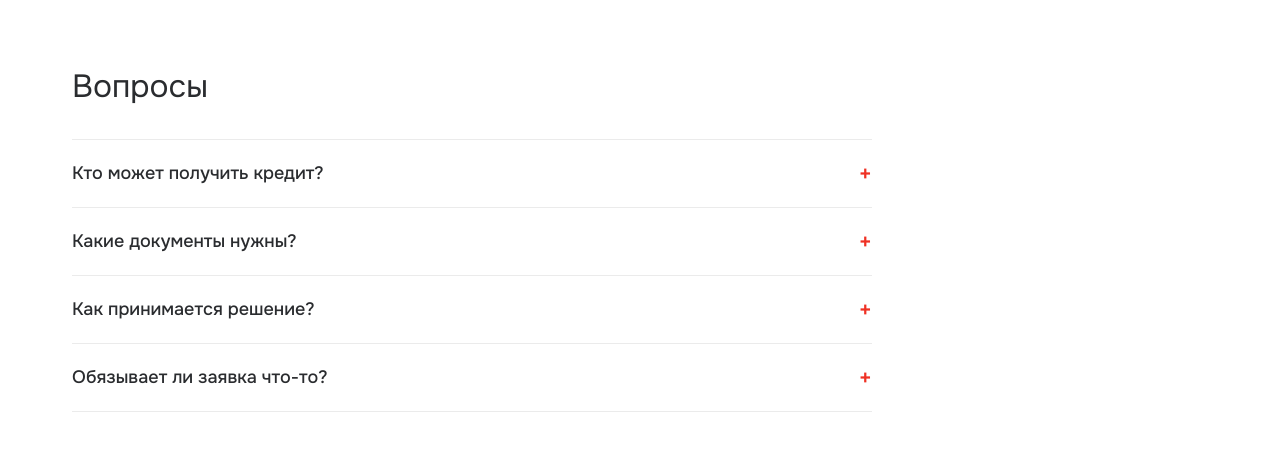
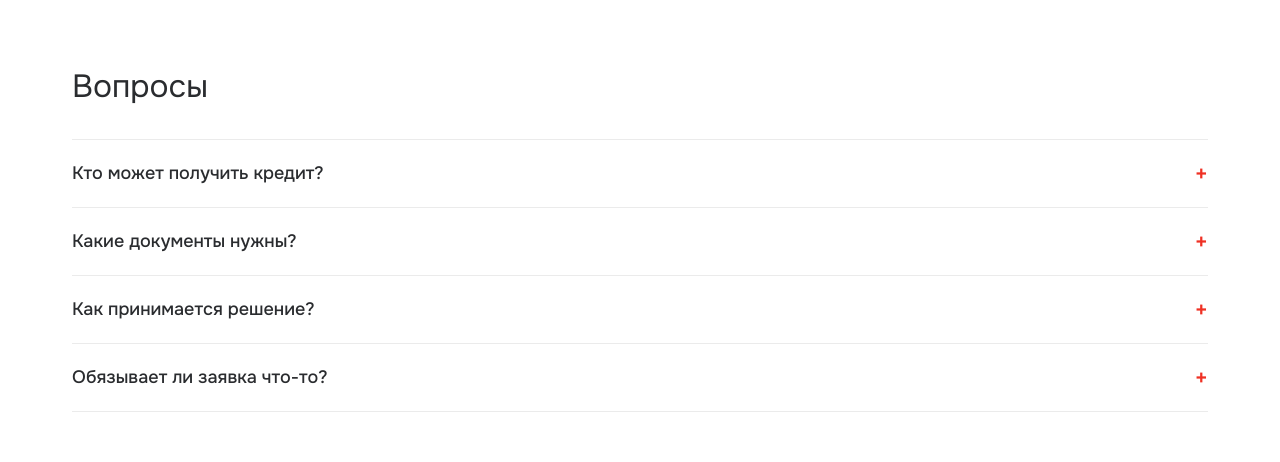
Before and after one commit to lasagna67/lasagna, a Next.js app in the folder frontend/: page / in a window 1280 px wide. Shown: the part 2280-2742 px from the top of the page. Built offline with nearby package versions, Linux system fonts and the light colour scheme; no server answers.

Commit message:
frontend: full-width FAQ section on landing

```diff
--- a/frontend/components/landing/faq.tsx
+++ b/frontend/components/landing/faq.tsx
@@ -24,7 +24,7 @@ export function Faq() {
     <section id="faq" className="scroll-mt-24">
       <Container>
         <h2 className="text-promo-m">Вопросы</h2>
-        <div className="mt-8 max-w-[800px] border-t border-black/8">
+        <div className="mt-8 border-t border-black/8">
           {questions.map(({ q, a }) => (
             <details key={q} className="group border-b border-black/8">
               <summary className="flex cursor-pointer list-none items-center justify-between gap-6 py-5 text-[18px] font-medium [&::-webkit-details-marker]:hidden">
```
